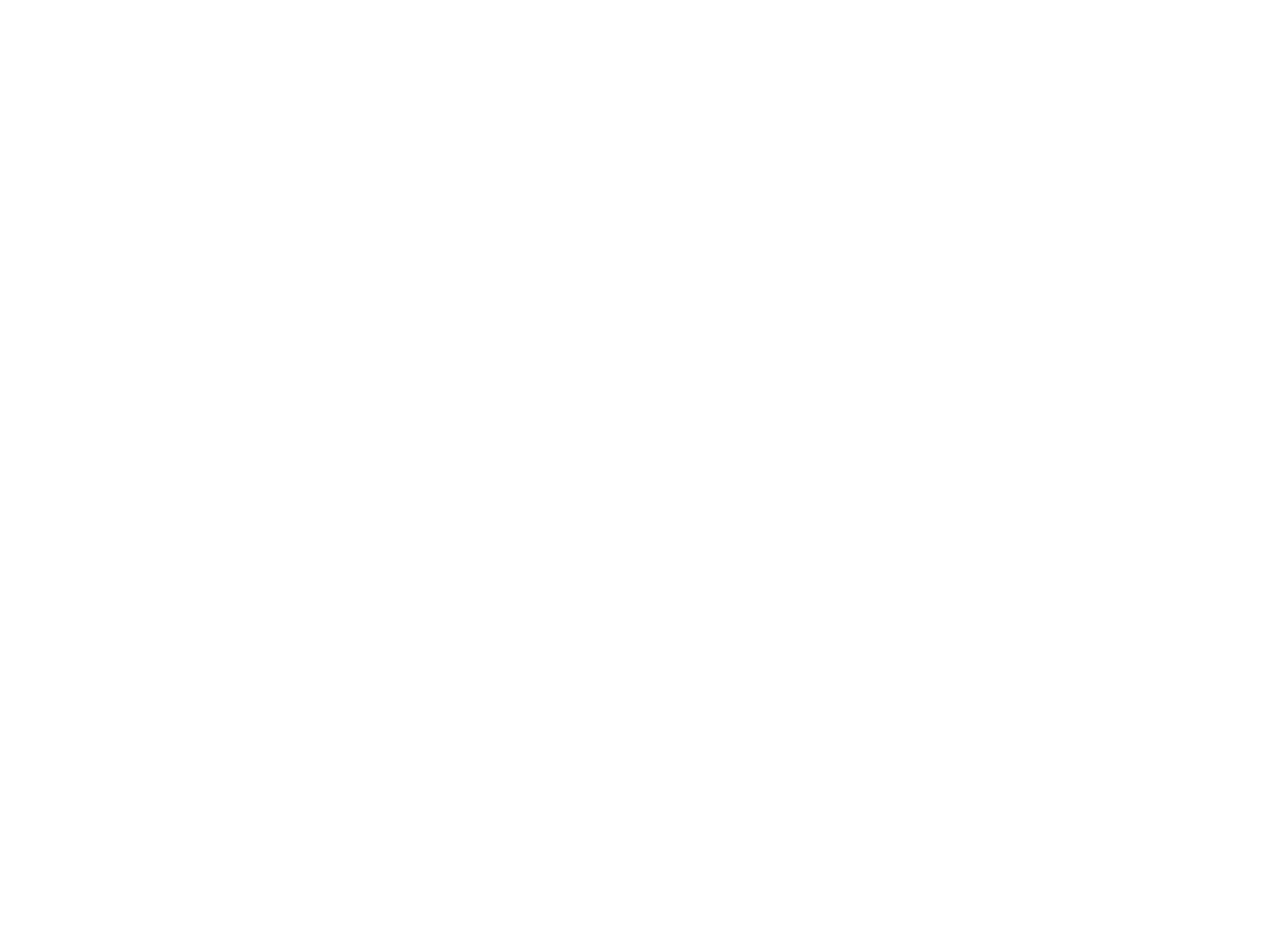
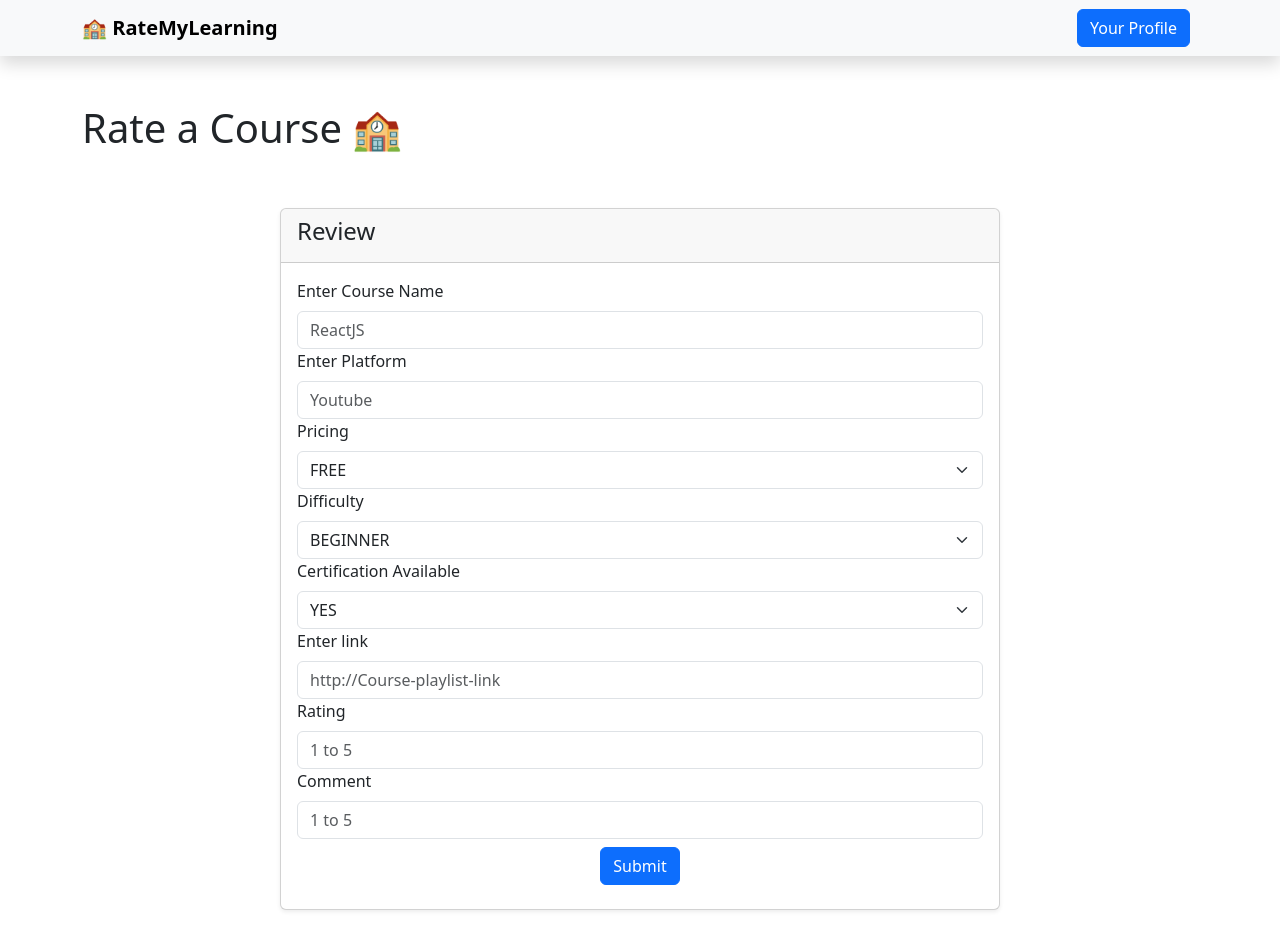
Before and after one commit to shardulkulk297/RateMyLearning.com, a React (Vite) app: page /reviewer/rate-course in a window 1280 px wide. Before the commit this address had no page. Shown: the top 950 px of the page. Before the commit the page ends 800 px from the top, so only its background shows below. Built offline with nearby package versions, Linux system fonts and the light colour scheme; sample sign-in values are in the browser's storage.

Commit message:
Created form of Review of the course

```diff
--- a/src/App.jsx
+++ b/src/App.jsx
@@ -6,6 +6,7 @@
 import Signup from "./components/Signup"
 import Profile from "./components/Reviewer/Profile"
 import MyReviews from "./components/Reviewer/MyReviews"
+import RateCourse from "./components/Reviewer/RateCourse"
 
 function App() {
 
@@ -20,7 +21,8 @@
           <Route path="reviewer" element={<Layout />}>
             <Route index element={<Dashboard />} />
             <Route path="profile" element={<Profile />} />
-            <Route path="my-reviews" element={<MyReviews />} />
+            <Route path="your-reviews" element={<MyReviews />} />
+            <Route path="rate-course" element={<RateCourse/>}/>
           </Route>
         </Routes>
       </BrowserRouter>
--- a/src/components/Reviewer/Dashboard.jsx
+++ b/src/components/Reviewer/Dashboard.jsx
@@ -58,7 +58,7 @@
           <Link to="/reviewer/rate-course" className="btn btn-primary btn-lg me-3 mt-3">
             ➕ Rate a New Course
           </Link>
-          <Link to="/reviewer/my-reviews" className="btn btn-secondary btn-lg mt-3">
+          <Link to="/reviewer/your-reviews" className="btn btn-secondary btn-lg mt-3">
             📖 View All My Reviews
           </Link>
         </div>
--- /dev/null
+++ b/src/components/Reviewer/RateCourse.jsx
@@ -0,0 +1,78 @@
+import React from 'react'
+
+const RateCourse = () => {
+    return (
+        <div className='container py-5'>
+
+            <h1>Rate a Course 🏫</h1>
+
+            <div className='row'>
+
+                <div >
+                    <div className='col-md-12 d-flex justify-content-center align-items-center py-5'>
+                        <div className='card shadow-sm' style={{ width: "45rem" }}>
+                            <div className='card-header'>
+                                <h4>Review</h4>
+                            </div>
+                            <div className='card-body'>
+                                <form action="" className=''>
+                                    <div className='form-group'>
+                                        <label htmlFor="" className='form-label'>Enter Course Name</label>
+                                        <input type="text" className='form-control' placeholder='ReactJS' />
+                                    </div>
+                                    <div className='form-group'>
+                                        <label htmlFor="" className='form-label'>Enter Platform</label>
+                                        <input type="text" className='form-control' placeholder='Youtube' />
+                                    </div>
+                                    <div className='form-group'>
+                                        <label htmlFor="" className='form-label'>Pricing</label>
+                                        <select name="" className='form-select' id="">
+                                            <option value="">FREE</option>
+                                            <option value="">PAID</option>
+                                        </select>
+                                    </div>
+                                    <div className='form-group'>
+                                        <label htmlFor="" className='form-label'>Difficulty</label>
+                                        <select name="" className='form-select' id="">
+                                            <option value="">BEGINNER</option>
+                                            <option value="">INTERMEDIATE</option>
+                                            <option value="">ADVANCED</option>
+                                        </select>
+                                    </div>
+                                    <div className='form-group'>
+                                        <label htmlFor="" className='form-label'>Certification Available</label>
+                                        <select name="" className='form-select' id="">
+                                            <option value="">YES</option>
+                                            <option value="">NO</option>
+                                        </select>
+                                    </div>
+                                    <div className='form-group'>
+                                        <label htmlFor="" className='form-label'>Enter link</label>
+                                        <input type="text" className='form-control' placeholder='http://Course-playlist-link' />
+                                    </div>
+                                    <div className='form-group'>
+                                        <label htmlFor="" className='form-label'>Rating</label>
+                                        <input type="text" className='form-control' placeholder='1 to 5' />
+                                    </div>
+                                    <div className='form-group'>
+                                        <label htmlFor="" className='form-label'>Comment</label>
+                                        <input type="text" className='form-control' placeholder='1 to 5' />
+                                    </div>
+                                    <div className='form-group d-flex justify-content-center align-items-center'>
+                                        <button className='btn btn-primary m-2 '>Submit</button>
+                                    </div>
+                                </form>
+                            </div>
+                        </div>
+                    </div>
+
+                </div>
+
+
+            </div>
+
+        </div>
+    )
+}
+
+export default RateCourse
--- a/src/components/Reviewer/Search.jsx
+++ b/src/components/Reviewer/Search.jsx
@@ -6,7 +6,7 @@
             <div className="row justify-content-center">
                 <div className="col-md-10">
                     <div className="search-container">
-                        <input type="text" className="form-control search-input" placeholder="🔍 Search a course..."/>
+                        <input type="text" className="form-control search-input" placeholder="🔍 Search for what you want to learn..."/>
 
                     </div>
                 </div>
```
